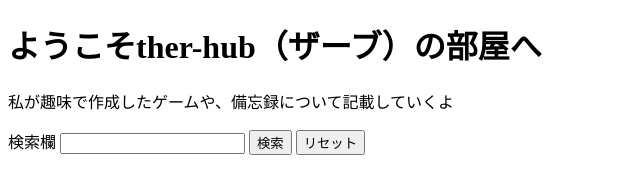
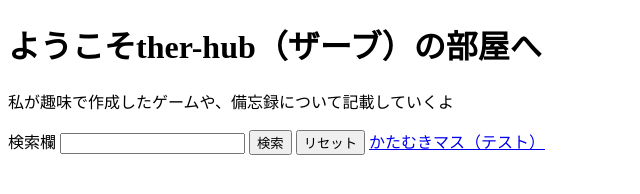
Before and after one commit to ther-hub/home, a plain HTML site: page index.html in a window 1280 px wide. Shown: the whole page, without its empty margins (0-640 px from the left). Drawn offline with Linux system fonts and the light colour scheme.

Commit message:
Update index.html

```diff
--- a/index.html
+++ b/index.html
@@ -13,6 +13,7 @@
       <button id="search-btn">検索</button>
       <button id="reset-btn">リセット</button>
       <original-text id="no-hit"></original-text>
+      <a href="./katamuki-math.html">かたむきマス（テスト）</a>
     </div>
     <script src="js/counter.js"></script>
     <script src="js/search.js"></script>
```
